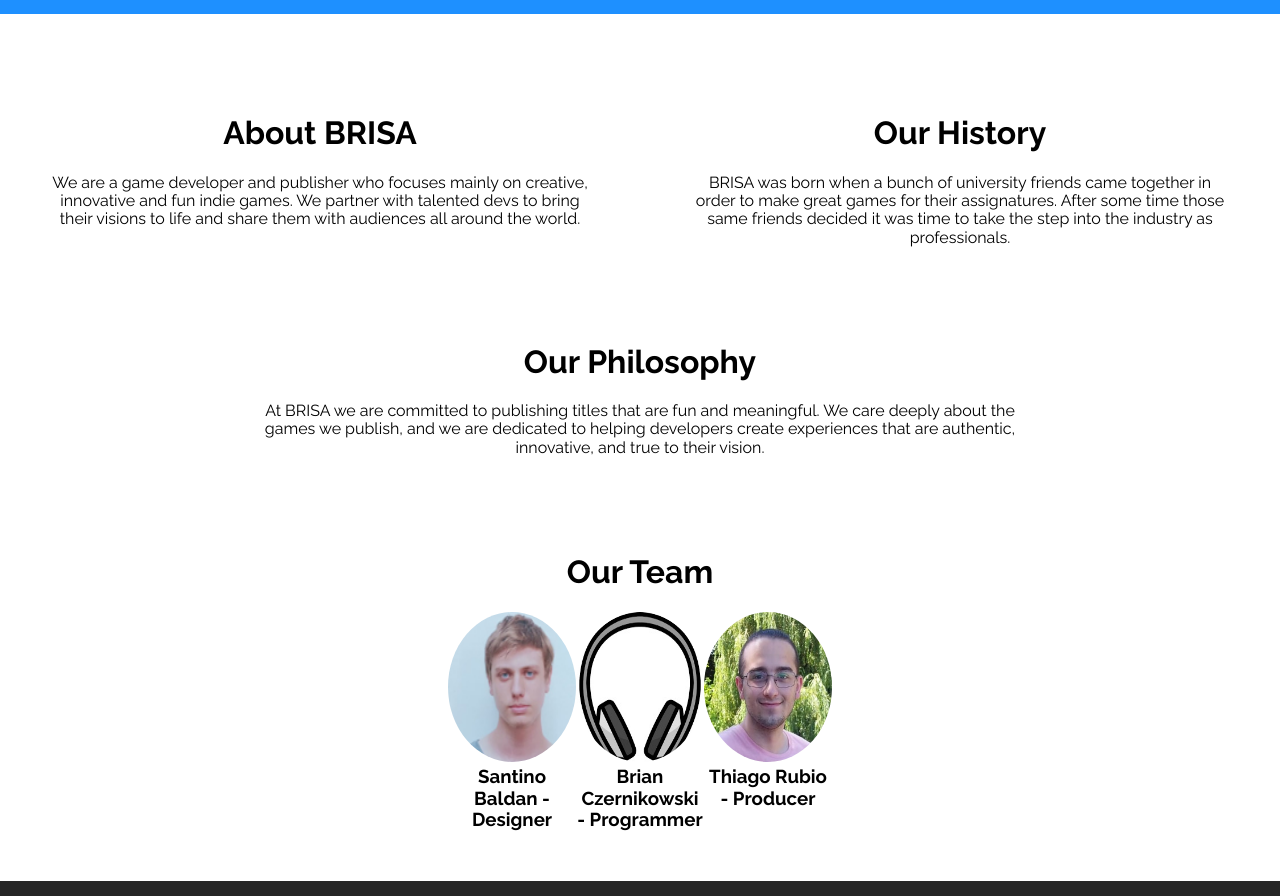
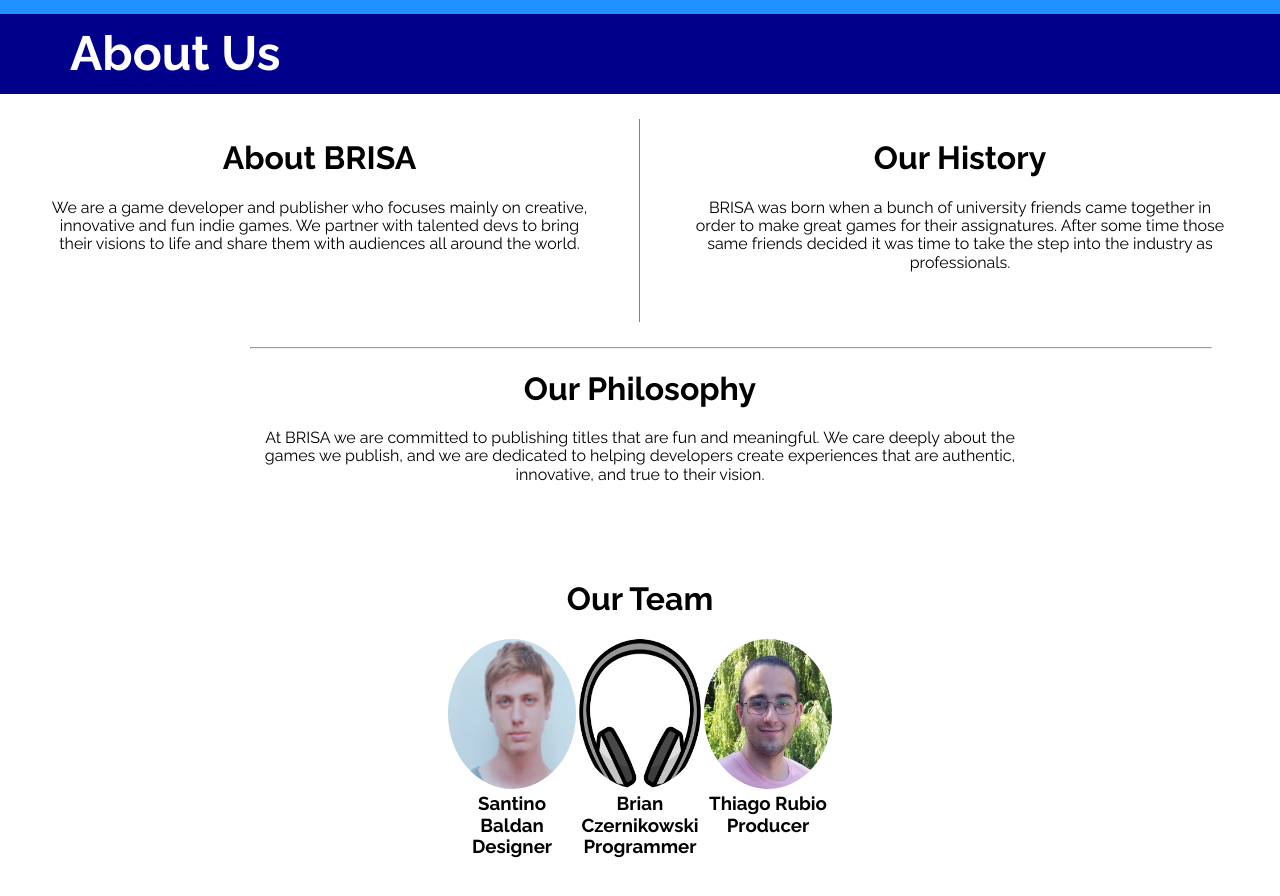
Before and after one commit to BCzk/TpDisWeb, a plain HTML site: page Paginas/about.html in a window 1280 px wide. Shown: the part 56-952 px from the top of the page. Drawn offline with Linux system fonts and the light colour scheme.

Commit message:
About Us lines and fixes

```diff
--- a/Estilos/estilo-about.css
+++ b/Estilos/estilo-about.css
@@ -1,5 +1,18 @@
+header {
+    padding-top: 50px; /*Para que arranque después de la barra de navegación*/
+    padding-bottom: 20px;
+    padding-left: 70px;
+    height: 150px;
+    width: 100vw;
+    background-color: darkblue;
+    color: white;
+    position: fixed;
+}
+header h1 {
+    font-size: 3em;
+}
 .main {
-    padding-top: 100px; /*Esto es para que arranque después de la barra de navegación*/
+    padding-top: 125px; /*Esto es para que arranque después de la barra de navegación*/
     /*outline: 2px solid black;*/
     font-family: "Raleway", sans-serif;
     width: 100vw;
@@ -14,16 +27,26 @@
 .about {
     width: 50%;
     text-align: center;
-    padding: 50px;
+    margin-top: 50px;
+    padding-left: 50px;
+    padding-right: 50px;
+    padding-bottom: 50px;
     flex-shrink:0;
-    /*border-right:2px solid blue;*/
+    border-right: 1px solid grey;
 }
 .history {
     width: 50%;
     text-align: center;
-    padding: 50px;
+    margin-top: 50px;
+    padding-left: 50px;
+    padding-right: 50px;
+    padding-bottom: 50px;
+    /*padding: 50px;*/
     flex-shrink: 0;
     /*border-left: 2px solid blue;*/
+}
+.hbar{
+    width: 75vw;
 }
 .philosophy {
     width: 100vw;
--- a/Paginas/about.html
+++ b/Paginas/about.html
@@ -20,6 +20,7 @@
         <!-- Barra de navegación -->
         <nav class="nav-bar">
             <a href="index.html" class="nav-bar__logo"><img src="../Recursos/BrisaLogo.png"></a>
+            <div>
                 <ul class="nav-bar__ul">
                     <a href="index.html">
                     <li class="nav-bar__li">Home</li>
@@ -40,10 +41,12 @@
                     <li class="nav-bar__li">Work with us</li>
                     </a>
                 </ul>
+            </div>
         </nav>
-
         <main>
             <!-- Main -->
+            <header><h1>About Us</h1></header>
+            <div>
                 <div class="main">
                     <div class="about-history">
                         <!-- About Us -->
@@ -59,6 +62,7 @@
                     </div>
                     <!-- Our Philosophy -->
                     <div class="philosophy">
+                        <hr class="hbar" />
                         <h1>Our Philosophy</h1>
                         <p>At BRISA we are committed to publishing titles that are fun and meaningful. We care deeply about the games we publish, and we are dedicated to helping developers create experiences that are authentic, innovative, and true to their vision.</p>
                     </div>
@@ -66,18 +70,21 @@
                     <div class="team">
                         <h1>Our Team</h1>
                         <div class="members">
+                            <div>
                                 <article class="member1">
                                     <img class="img1" src="../Recursos/BaldanFoto.jpg" />
-                            <h3>Santino Baldan - Designer</h3>
+                                    <h3>Santino Baldan Designer</h3>
                                 </article>
+                            </div>
                             <article class="member2">
                                 <img class="img2" src="../Recursos/CzFoto.jpg" />
-                            <h3>Brian Czernikowski - Programmer</h3>
+                                <h3>Brian Czernikowski Programmer</h3>
                             </article>
                             <article class="member3">
                                 <img class="img3" src="../Recursos/RubioFoto.jpg" />
-                            <h3>Thiago Rubio - Producer</h3>
+                                <h3>Thiago Rubio Producer</h3>
                             </article>
+                        </div>
                     </div>
                 </div>
             </div>
@@ -111,5 +118,6 @@
                 </div>
             </div>
         </footer>
+   </div>
 </body>
 </html>
```
Lines whose indentation alone changed are shown as unchanged.
